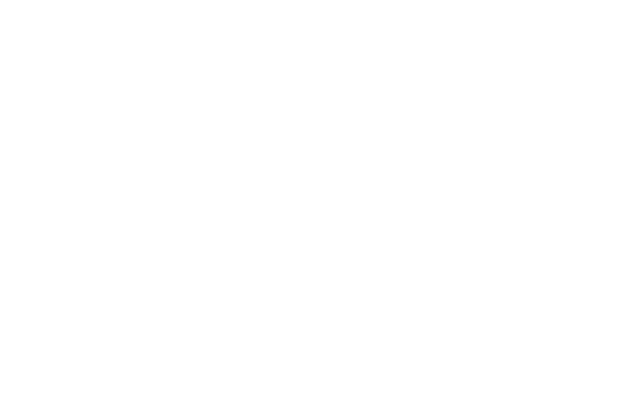
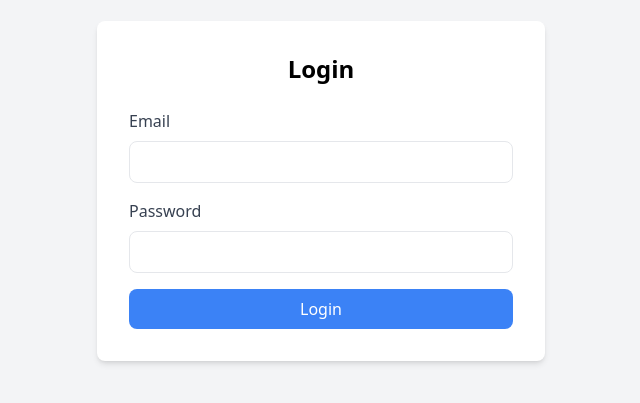
Before and after one commit to fareed-logiciel/service-monitor, a React (Vite) app: page /login in a window 1280 px wide. Before the commit this address had no page. Shown: the part 209-612 px from the top of the page, without its empty margins (319-959 px from the left). Built offline with nearby package versions, Linux system fonts and the light colour scheme.

Commit message:
Added auth page

```diff
--- a/src/App.jsx
+++ b/src/App.jsx
@@ -4,14 +4,41 @@
 import Dashboard from "./pages/Dashboard";
 import ServiceHistory from "./pages/ServiceHistory";
 import Notifications from "./pages/Notifications";
+import LoginPage from "./pages/LoginPage";
+import ProtectedRoute from "./components/ProtectedRoute";
 
 function App() {
   return (
     <Routes>
+      {/* Public Route */}
+      <Route path="/login" element={<LoginPage />} />
+
+      {/* Protected Routes */}
       <Route path="/" element={<Layout />}>
-        <Route index element={<Dashboard />} />
-        <Route path="history" element={<ServiceHistory />} />
-        <Route path="notifications" element={<Notifications />} />
+        <Route
+          index
+          element={
+            <ProtectedRoute>
+              <Dashboard />
+            </ProtectedRoute>
+          }
+        />
+        <Route
+          path="history"
+          element={
+            <ProtectedRoute>
+              <ServiceHistory />
+            </ProtectedRoute>
+          }
+        />
+        <Route
+          path="notifications"
+          element={
+            <ProtectedRoute>
+              <Notifications />
+            </ProtectedRoute>
+          }
+        />
       </Route>
     </Routes>
   );
--- a/src/components/Layout.jsx
+++ b/src/components/Layout.jsx
@@ -1,13 +1,21 @@
-import React from "react";
-import { Outlet, NavLink } from "react-router-dom";
-import { LayoutDashboard, History, Bell } from "lucide-react";
+import React, { useState } from "react";
+import { Outlet, NavLink, useNavigate } from "react-router-dom";
+import { LayoutDashboard, History, Bell, User } from "lucide-react";
 
 function Layout() {
+  const [isDropdownOpen, setIsDropdownOpen] = useState(false);
+  const navigate = useNavigate();
+
   const navItems = [
     { to: "/", icon: LayoutDashboard, label: "Dashboard" },
     { to: "/history", icon: History, label: "History" },
     { to: "/notifications", icon: Bell, label: "Notifications" },
   ];
+
+  const handleLogout = () => {
+    localStorage.removeItem("authToken"); // Clear the auth token
+    navigate("/login"); // Redirect to login
+  };
 
   return (
     <div className="min-h-screen bg-gray-100 flex" id="layout">
@@ -37,9 +45,45 @@
       </nav>
 
       {/* Main Content */}
-      <main className="flex-1 p-8">
-        <Outlet />
-      </main>
+      <div className="flex-1 flex flex-col">
+        {/* Header */}
+        <header className="bg-white shadow px-8 py-4 flex items-center justify-between">
+          <h2 className="text-xl font-bold text-gray-800"></h2>
+
+          {/* Profile Badge */}
+          <div className="relative">
+            <button
+              onClick={() => setIsDropdownOpen((prev) => !prev)}
+              className="flex items-center space-x-3 bg-gray-100 hover:bg-gray-200 px-4 py-2 rounded-full transition"
+            >
+              <img
+                src="https://via.placeholder.com/40"
+                alt="User Avatar"
+                className="w-8 h-8 rounded-full"
+              />
+              <span className="text-gray-700 font-medium">John Doe</span>
+              <User size={20} className="text-gray-500" />
+            </button>
+
+            {/* Dropdown Menu */}
+            {isDropdownOpen && (
+              <div className="absolute right-0 mt-2 w-48 bg-white shadow-md rounded-lg py-2">
+                <button
+                  className="block px-4 py-2 text-gray-700 hover:bg-gray-100 w-full text-left"
+                  onClick={handleLogout}
+                >
+                  Logout
+                </button>
+              </div>
+            )}
+          </div>
+        </header>
+
+        {/* Outlet for Nested Routes */}
+        <main className="flex-1 p-8">
+          <Outlet />
+        </main>
+      </div>
     </div>
   );
 }
--- /dev/null
+++ b/src/components/ProtectedRoute.jsx
@@ -0,0 +1,10 @@
+import React from "react";
+import { Navigate } from "react-router-dom";
+
+const ProtectedRoute = ({ children }) => {
+  const isAuthenticated = !!localStorage.getItem("authToken"); // Mock auth logic
+
+  return isAuthenticated ? children : <Navigate to="/login" replace />;
+};
+
+export default ProtectedRoute;
--- /dev/null
+++ b/src/pages/LoginPage.jsx
@@ -0,0 +1,57 @@
+import React, { useState } from "react";
+import { useNavigate } from "react-router-dom";
+
+const LoginPage = () => {
+  const testEmail = "test@mailinator.com";
+  const testPassword = "123";
+  const [email, setEmail] = useState("");
+  const [password, setPassword] = useState("");
+  const navigate = useNavigate();
+
+  const handleLogin = (e) => {
+    e.preventDefault();
+    // Mock login logic
+    if (email === testEmail && password === testPassword) {
+      localStorage.setItem("authToken", "mockAuthToken");
+      navigate("/");
+    } else {
+      alert("Invalid credentials");
+    }
+  };
+
+  return (
+    <div className="flex items-center justify-center min-h-screen bg-gray-100">
+      <div className="bg-white p-8 rounded-lg shadow-md max-w-md w-full">
+        <h2 className="text-2xl font-bold mb-6 text-center">Login</h2>
+        <form onSubmit={handleLogin}>
+          <div className="mb-4">
+            <label className="block text-gray-700">Email</label>
+            <input
+              type="email"
+              value={email}
+              onChange={(e) => setEmail(e.target.value)}
+              className="w-full px-4 py-2 mt-2 border rounded-lg focus:outline-none focus:ring-2 focus:ring-blue-500"
+            />
+          </div>
+          <div className="mb-4">
+            <label className="block text-gray-700">Password</label>
+            <input
+              type="password"
+              value={password}
+              onChange={(e) => setPassword(e.target.value)}
+              className="w-full px-4 py-2 mt-2 border rounded-lg focus:outline-none focus:ring-2 focus:ring-blue-500"
+            />
+          </div>
+          <button
+            type="submit"
+            className="w-full bg-blue-500 text-white py-2 px-4 rounded-lg hover:bg-blue-600"
+          >
+            Login
+          </button>
+        </form>
+      </div>
+    </div>
+  );
+};
+
+export default LoginPage;
```
